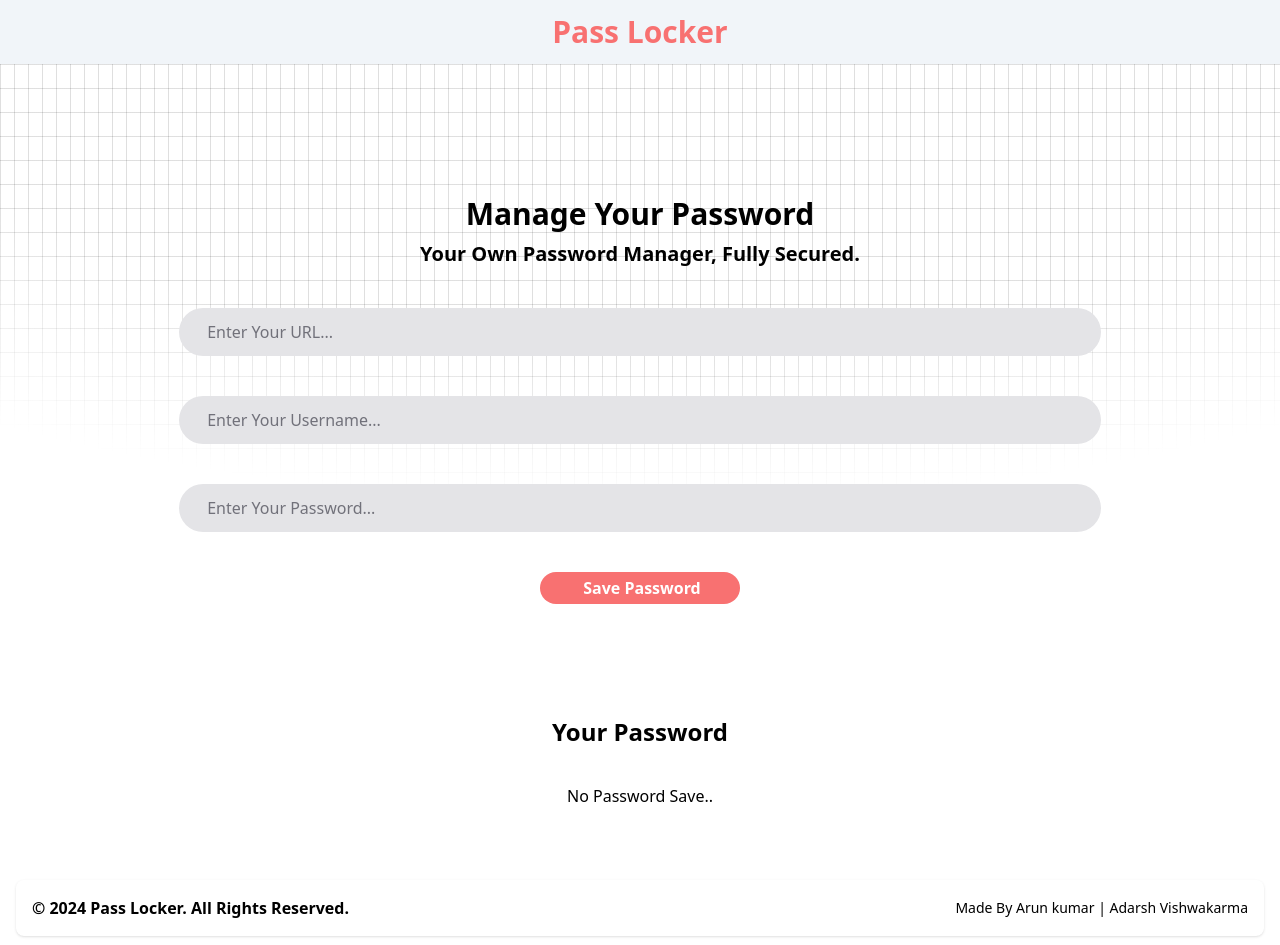
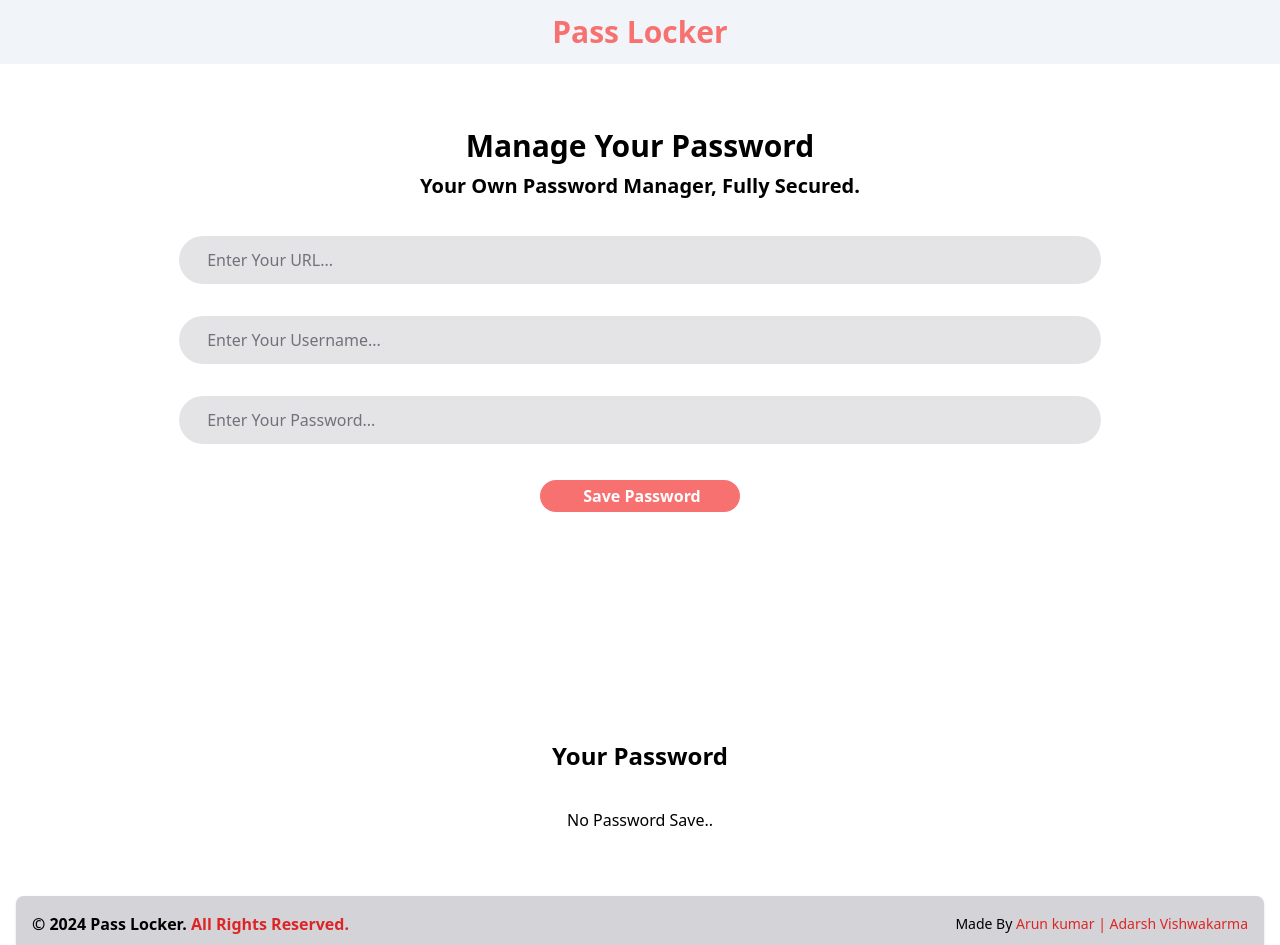
Before and after one commit to Itsarun01/Pass-locker, a React (Vite) app: page / in a window 1280 px wide. Shown: the top 945 px of the page. Built offline with nearby package versions, Linux system fonts and the light colour scheme; some icons are missing.

Commit message:
Fixed the footer style or removed the background image.

```diff
--- a/src/components/Home.jsx
+++ b/src/components/Home.jsx
@@ -27,10 +27,10 @@ const Home = () => {
 
   return (
     <>
-      <div className="relative h-screen w-full bg-white">
+      {/* <div className="relative h-screen w-full bg-white">
         <div className="absolute bottom-0 left-0 right-0 top-0 bg-[linear-gradient(to_right,#4f4f4f2e_1px,transparent_1px),linear-gradient(to_bottom,#4f4f4f2e_1px,transparent_1px)] bg-[size:14px_24px] [mask-image:radial-gradient(ellipse_80%_50%_at_50%_0%,#000_70%,transparent_110%)]"></div>
-      </div>
-      <div className="my-container w-[80vw] absolute top-[50%] left-[50%] translate-x-[-50%] translate-y-[-50%]">
+      </div> */}
+      <div className="my-container w-[80vw] h-[80vh]">
         <div className="text-white text-center mb-5">
           <h1 className="text-black text-3xl font-bold mb-2">
             Manage Your Password
@@ -41,7 +41,7 @@ const Home = () => {
         </div>
         <div className="text-black flex flex-col items-center w-full">
           <input
-            className="rounded-full w-[120%] py-3 px-7 my-5 outline-0 border-0 bg-zinc-200 placeholder:text-zinc-500"
+            className="rounded-full w-[120%] py-3 px-7 my-4 outline-0 border-0 bg-zinc-200 placeholder:text-zinc-500"
             type="text"
             value={form.site}
             name="site"
@@ -49,7 +49,7 @@ const Home = () => {
             placeholder="Enter Your URL..."
           />
           <input
-            className="rounded-full w-[120%] py-3 px-7 my-5 outline-0 border-0 bg-zinc-200 placeholder:text-zinc-500"
+            className="rounded-full w-[120%] py-3 px-7 my-4 outline-0 border-0 bg-zinc-200 placeholder:text-zinc-500"
             type="text"
             value={form.username}
             name="username"
@@ -57,7 +57,7 @@ const Home = () => {
             placeholder="Enter Your Username..."
           />
           <input
-            className="rounded-full w-[120%] py-3 px-7 my-5 outline-0 border-0 bg-zinc-200 placeholder:text-zinc-500"
+            className="rounded-full w-[120%] py-3 px-7 my-4 outline-0 border-0 bg-zinc-200 placeholder:text-zinc-500"
             type="text"
             value={form.password}
             name="password"
@@ -79,7 +79,7 @@ const Home = () => {
         </div>
       </div>
 
-      <div className="absolute top-[85%] left-[50%] translate-x-[-50%] saved-password w-[80vw] mx-auto h-auto text-center pb-12">
+      <div className="saved-password w-[80vw] mx-auto h-auto text-center pb-12">
         <h2 className="text-2xl font-bold p-9">Your Password</h2>
         {passwordArray.length === 0 && <div> No Password Save..</div>}
         {passwordArray.length != 0 && (
@@ -116,26 +116,26 @@ const Home = () => {
         )}
       </div>
 
-      <footer className=" rounded-lg shadow m-4 ">
+      <footer className=" rounded-lg shadow m-4 bg-zinc-300">
         <div className="w-full mx-auto max-w-screen-xl p-4 md:flex md:items-center md:justify-between">
           <span className=" text-black font-bold">
             © 2024{" "}
             <a href="https://flowbite.com/" class="hover:underline">
               Pass Locker
             </a>
-            . All Rights Reserved.
+            . <span className="text-red-600">All Rights Reserved.</span>
           </span>
           <ul className="flex flex-wrap items-center mt-3 text-sm font-medium text-black sm:mt-0 ">
             <li>
               Made By{" "}
               <a
-                className="hover:text-red-600"
+                className="text-red-600 hover:text-white"
                 href="https://github.com/Itsarun01"
               >
                 Arun kumar |
               </a>
               <a
-                className="hover:text-red-600"
+                className="text-red-600 hover:text-white"
                 href="https://github.com/Zodik09"
               >
                 {""} Adarsh Vishwakarma
```
